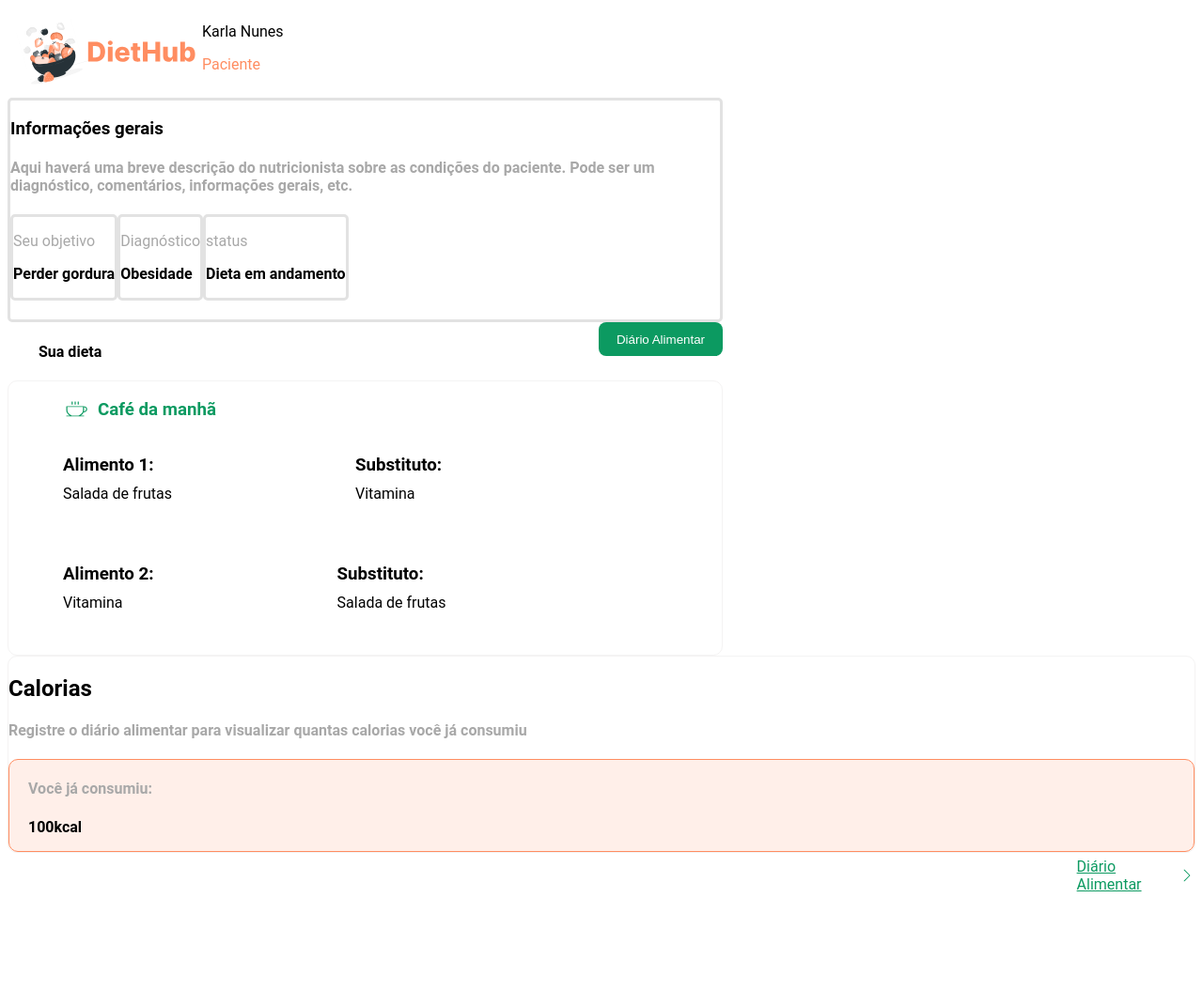
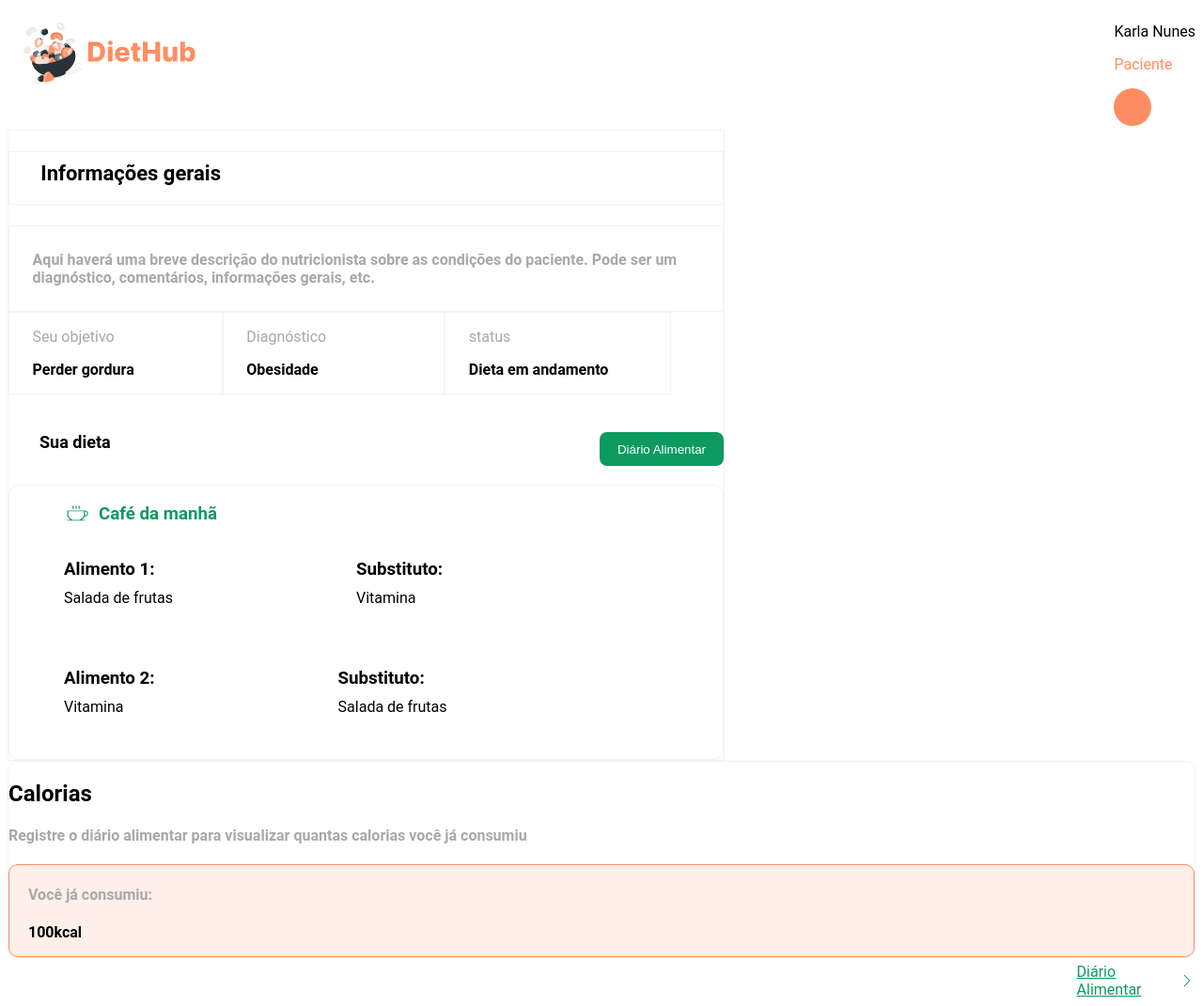
Before and after one commit to taysa-fernandes/Integrador1, a Django app: page /dieta in a window 1280 px wide. Shown: the whole page at 94% size. Before the commit the page ends 949 px from the top, so only its background shows below. Run offline with Django 4.2, Linux system fonts and the light colour scheme.

Commit message:
estilização faltando apenas topo e calorias no local certo

```diff
--- a/core/static/estilos/estilo.css
+++ b/core/static/estilos/estilo.css
@@ -60,37 +60,80 @@ body{
 }
 #container{
     display: flex;
+    justify-content: space-between;
 }
 #topo-visualizar {
     margin-bottom: 300px;
+}
+#informacoes h1{
+    border: 1px solid #F4F3F3;
+    background:  #FFFFFF;
+    gap: 19px;
+    font-size: 22px;
+    padding-bottom: 20px;
+    margin-left: 0px;
+    padding-left: 33.3px;
+    padding-top: 10px;
 }
 #informacoes h4,
 #calorias h4,
 #consumiu h4{
     color: #A8A8A8;
 }
-#informacoes,
+#informacoes h4{
+    border: 1px solid #F4F3F3;
+    background:  #FFFFFF;
+    margin-bottom: 0px;
+    margin-left: 0px;
+    padding-left: 24.6px;
+    padding-bottom: 26px;
+    padding-top: 26px;
+}
+#informacoes-dieta{
+    border: 1px solid #F4F3F3;
+    background:  #FFFFFF;
+}
 #objetivo,
 #diagnostico,
 #status{
-    border: 3px solid #E2E2E2;
-    border-radius: 5px;
+    border: 1px solid #F4F3F3;
+    background:  #FFFFFF;
+    gap: 10px;
+}
+#objetivo{
+    padding-right: 93px;
+}
+#diagnostico{
+    padding-right: 125px;
+}
+#status{
+    padding-right: 66px;
 }
 .labels{
     color: #A8A8A8;
+    margin-left: 24.60px;
+}
+#container-2 strong{
+    margin-left: 24.60px;
 }
 #container-2{
     display: flex;
 }
 .quadros{
     margin-bottom: 20px;
+
 }
 #container-3{
     display: flex;
     justify-content: space-between;
+    margin-top: 20px;
+    margin-bottom: 20px;
 }
 .topo-dieta h1{
     margin-left: 33px;
+    margin-top: 0px;
+    margin-bottom: 0px;
+    font-size: 18px;
 }
 .topo-dieta button{
     border-radius: 8px;
--- a/core/templates/core/visualizarDieta.html
+++ b/core/templates/core/visualizarDieta.html
@@ -11,6 +11,9 @@
                 <section id="perfil"class="topo-visualizar">
                     <p>Karla Nunes</p>
                     <p id="paciente">Paciente</p>
+                    <svg xmlns="http://www.w3.org/2000/svg" width="40" height="40" viewBox="0 0 40 40" fill="none">
+                        <circle cx="20" cy="20" r="20" fill="#FF8D61"/>
+                      </svg>
                 </section>
             </section>
             <section id="informacoes-dieta">
```
